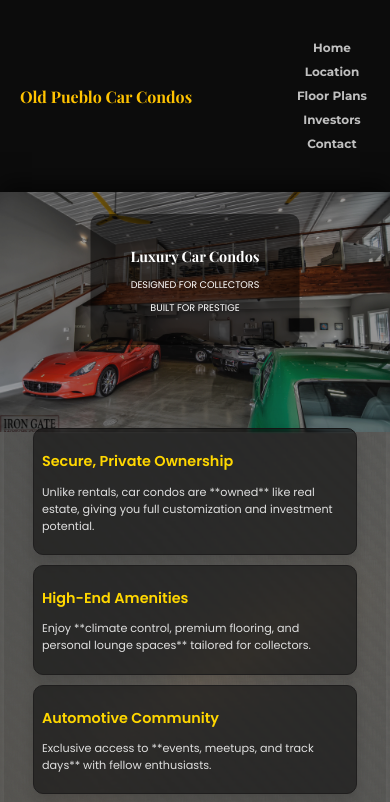
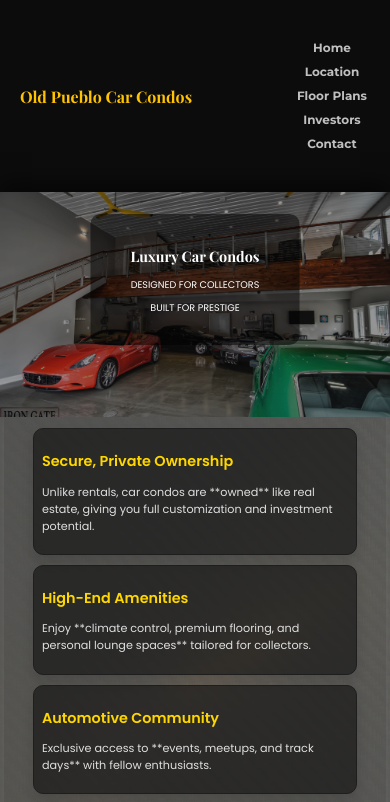
Before and after one commit to mineartBryson/Old-Pueblo-Car-Condos, a React (Create React App) app: page / in a window 390 px wide. Shown: the top 802 px of the page. Built offline with nearby package versions, Linux system fonts and the light colour scheme.

Commit message:
Styling fix for the Gallery

```diff
--- a/src/styles/hero-section.css
+++ b/src/styles/hero-section.css
@@ -89,6 +89,6 @@
 
   .hero__content--photos {
     width: 100%;
-    height: 240px; /* Adjusts gallery size */
+    height: 225px; /* Adjusts gallery size */
   }
 }
```
